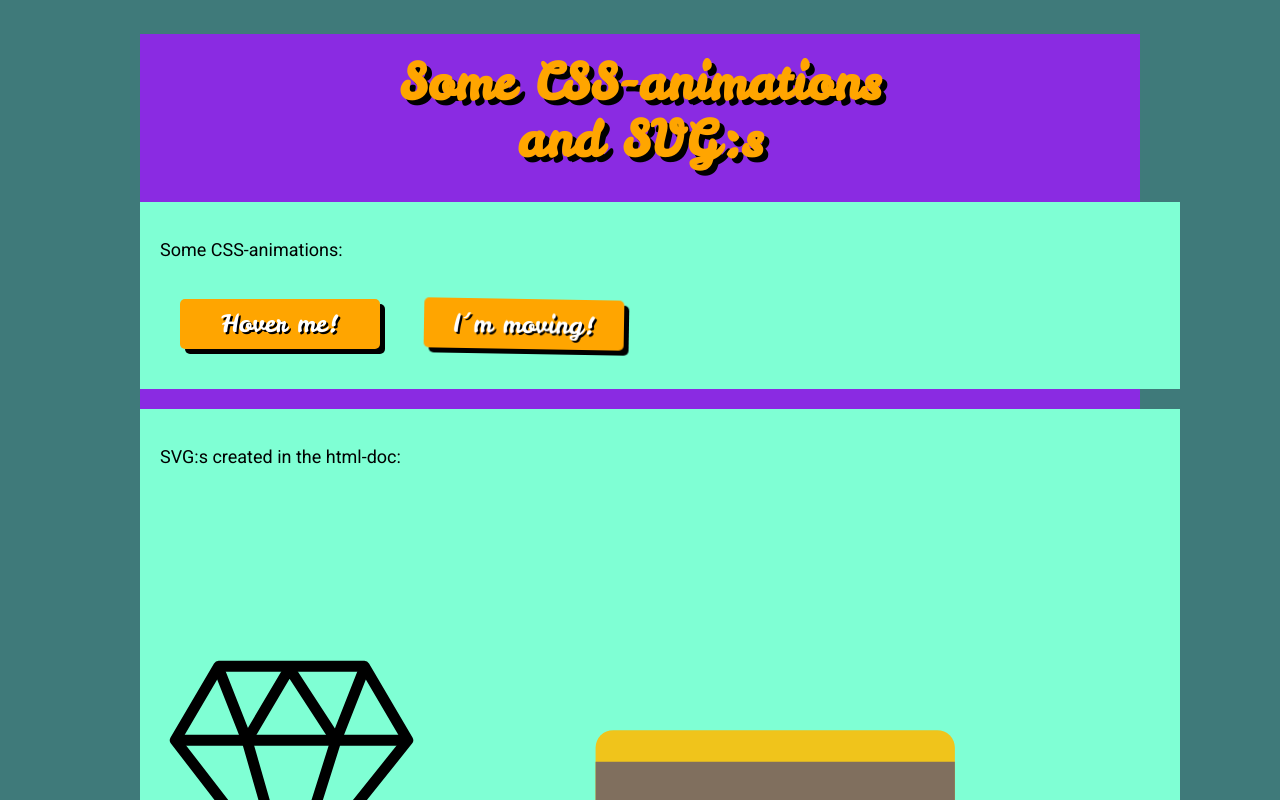
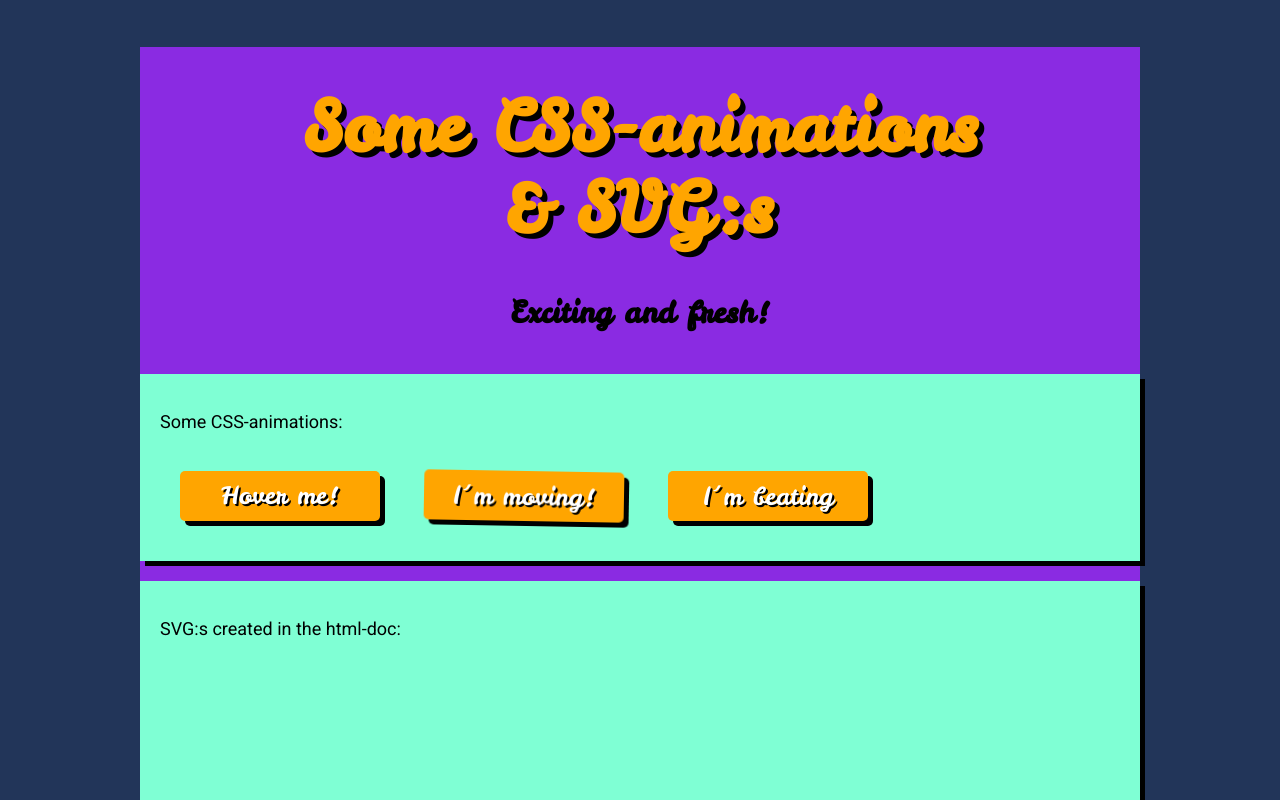
Before and after one commit to henriknestor/svg_and_css-animation, a plain HTML site: page index.html in a window 1280 px wide. Shown: the top 800 px of the page. Drawn offline with nearby package versions, Linux system fonts and the light colour scheme.

Commit message:
finishing it up

```diff
--- a/index.html
+++ b/index.html
@@ -7,16 +7,21 @@
     <link rel="stylesheet" href="styles/index.css"></li>
     <link rel="preconnect" href="https://fonts.googleapis.com">
     <link rel="preconnect" href="https://fonts.gstatic.com" crossorigin>
-    <link href="https://fonts.googleapis.com/css2?family=Leckerli+One&family=Permanent+Marker&family=Roboto&display=swap" rel="stylesheet">    <title>SVG and CSS-animation</title>
+    <link href="https://fonts.googleapis.com/css2?family=Leckerli+One&family=Roboto&display=swap" rel="stylesheet">
+    <link rel="stylesheet" href="https://cdnjs.cloudflare.com/ajax/libs/animate.css/4.1.1/animate.min.css"/>
+    <title>SVG and CSS-animation</title>
 </head>
 <body>
     <div class="content">
-        <h1>Some CSS-animations <br> and SVG:s</h1>
+
+        <h1 class="animate__animated animate__zoomInDown">Some CSS-animations & SVG:s</h1>
+        <h2 class="animate__animated animate__backInUp" animate__infinite>Exciting and fresh!</h2>
 
         <div class="container">
             <p>Some CSS-animations:</p>
             <button class="btn-1">Hover me!</button>
             <button class="btn-2">I´m moving!</button>
+            <button class="btn-1 animate__animated animate__heartBeat animate__infinite">I´m beating</button>
         </div>
 
         <div class="container">
--- a/styles/index.css
+++ b/styles/index.css
@@ -1,5 +1,5 @@
 body {
-    background-color: rgb(63, 122, 122);
+    background-color: rgb(34, 53, 89);
 }
 
 p {
@@ -11,10 +11,20 @@ p {
 h1 {
     font-family: 'Leckerli One', cursive;
     color: orange;
-    padding-top: 20px;
+    padding: 40px 20px 0px 20px;
+    margin-left: auto;
+    margin-right: auto;
+    max-width: 700px;
     text-align: center;
-    font-size: 50px;
+    font-size: 70px;
     text-shadow: black 5px 5px;
+}
+
+h2 {
+    font-family: 'Leckerli One', cursive;
+    font-size: 30px;
+    text-align: center;
+    padding-bottom: 20px;
 }
 
 .content {
@@ -25,12 +35,9 @@ h1 {
 
 .container {
     background-color: aquamarine;
-    max-width: 1500px;
-    width: 100%;
-    margin-left: auto;
-    margin-right: auto;
     margin-bottom: 20px;
     padding: 20px;
+    box-shadow: black 5px 5px;
 }
 
 .scaler {
@@ -54,6 +61,7 @@ h1 {
 }
 
 .btn-1:hover {
+    animation-play-state: paused;
     background-color: blueviolet;
     color: orange;
     cursor: pointer;
@@ -82,6 +90,21 @@ h1 {
     animation: mover 2s ease infinite;
 }
 
+.btn-2:hover {
+    animation-play-state: paused;
+    background-color: blueviolet;
+    color: orange;
+    cursor: pointer;
+    scale: 1.05;
+    rotate: -1deg;
+    transition: all 0.2s ease-in-out;
+}
+
+.btn-2:active {
+    background-color: red;
+    transition: none;
+}
+
 @keyframes mover{
     0% {transform: rotate(0deg);}
     10% {transform: rotate(5deg);}
```
